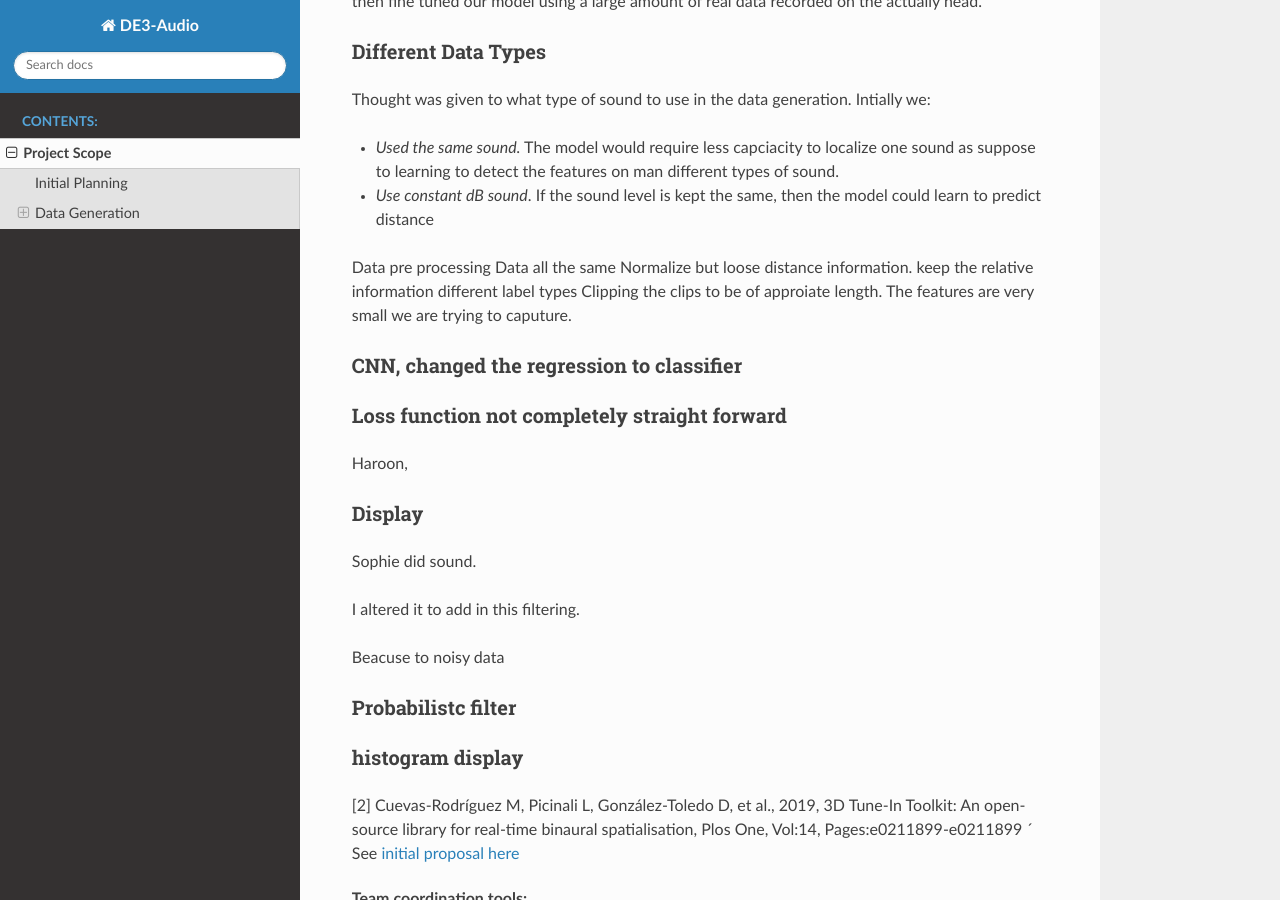
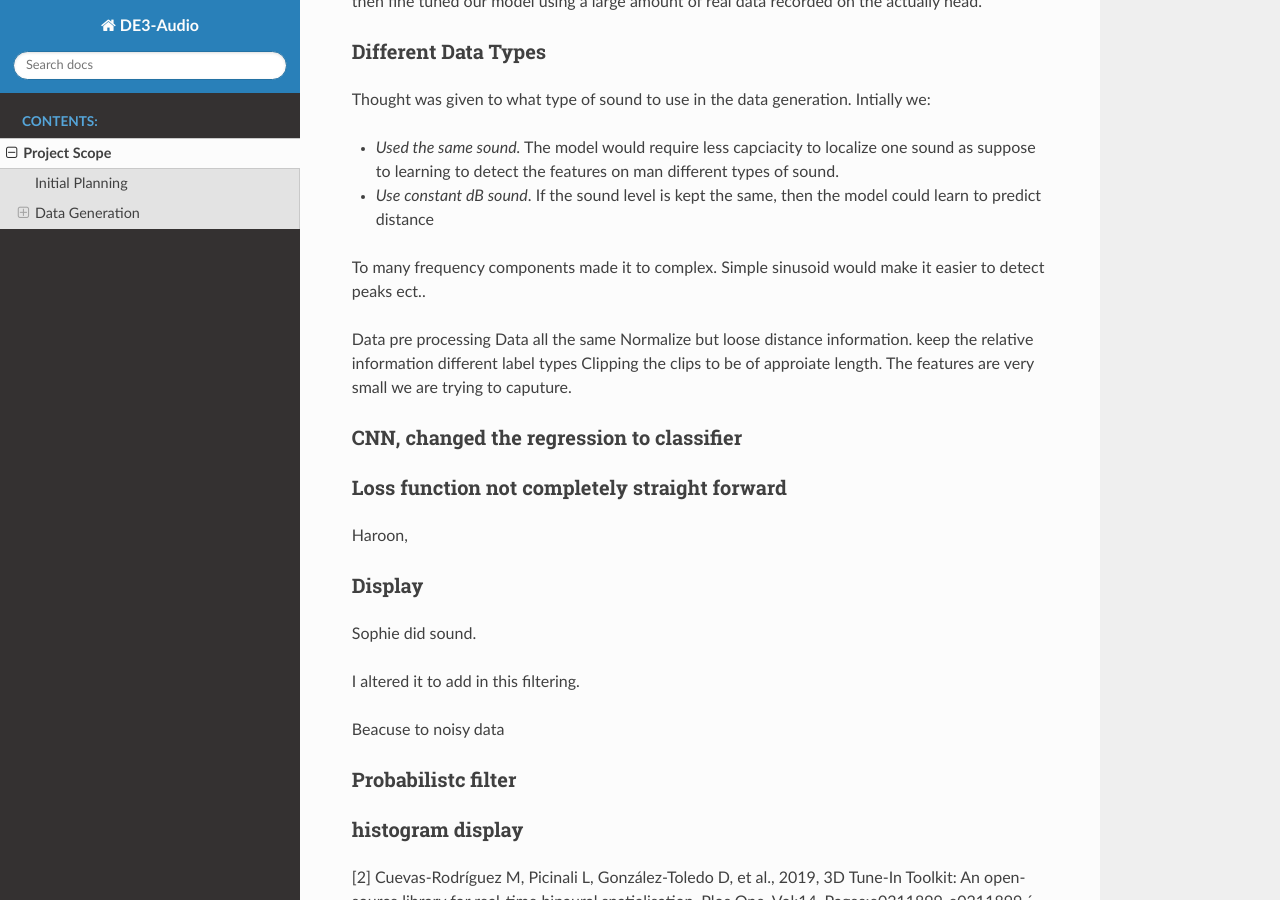
Before and after one commit to zacharyyamaoka/DE3-Audio, a Sphinx documentation site: the page built from docs/intro.rst, in a window 1280 px wide and 900 px high, scrolled down 4305 px. Built offline with Sphinx 7.4.7 and the Read the Docs theme 2.0.0, drawn with Linux system fonts in a browser that asks for light colours.

Commit message:
Lets finish tihs!

```diff
--- a/docs/intro.rst
+++ b/docs/intro.rst
@@ -164,7 +164,7 @@ Thought was given to what type of sound to use in the data generation. Intially
 
 * *Use constant dB sound*. If the sound level is kept the same, then the model could learn to predict distance
 
-
+To many frequency components made it to complex. Simple sinusoid would make it easier to detect peaks ect..
 
 Data pre processing
 Data all the same
```
